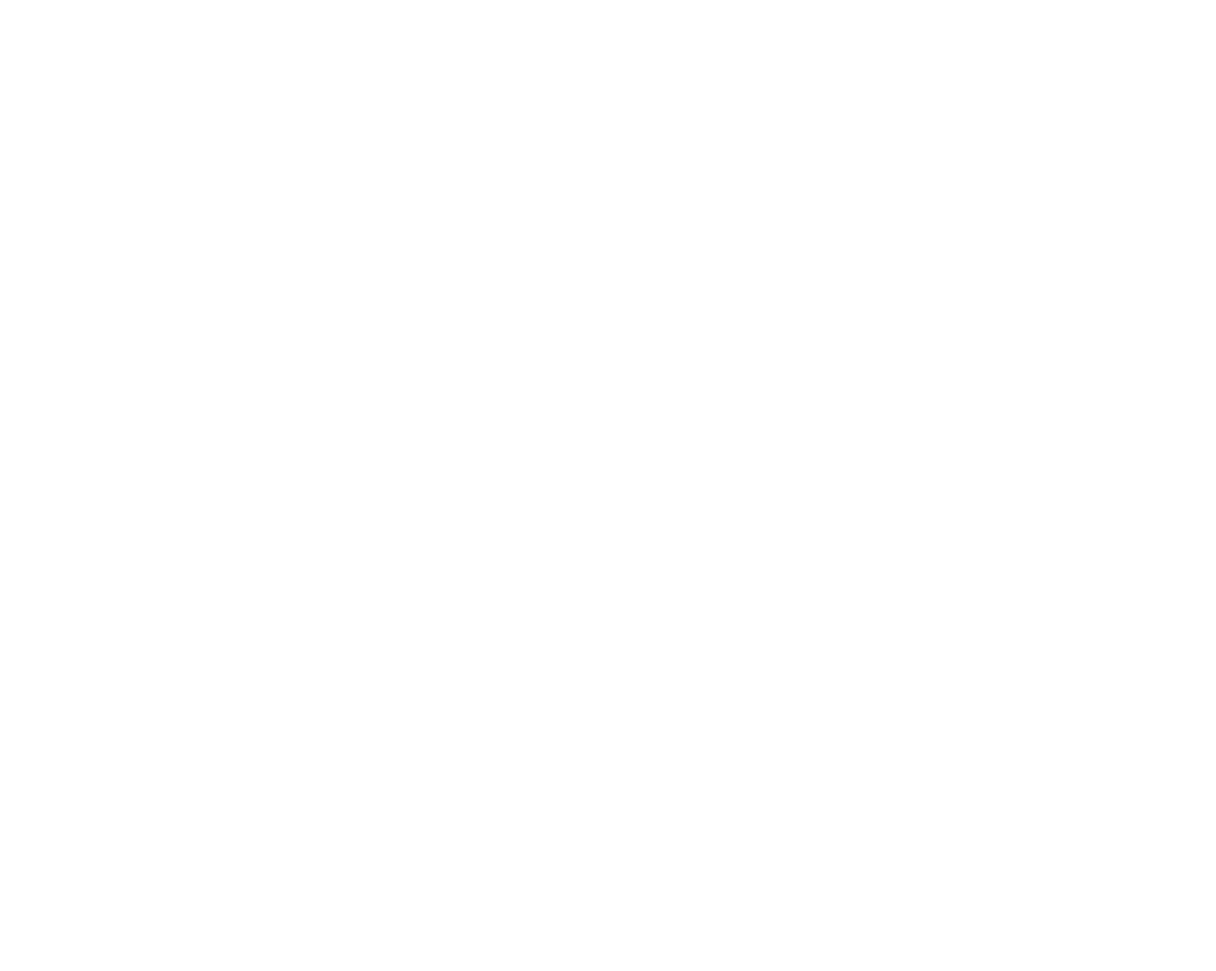
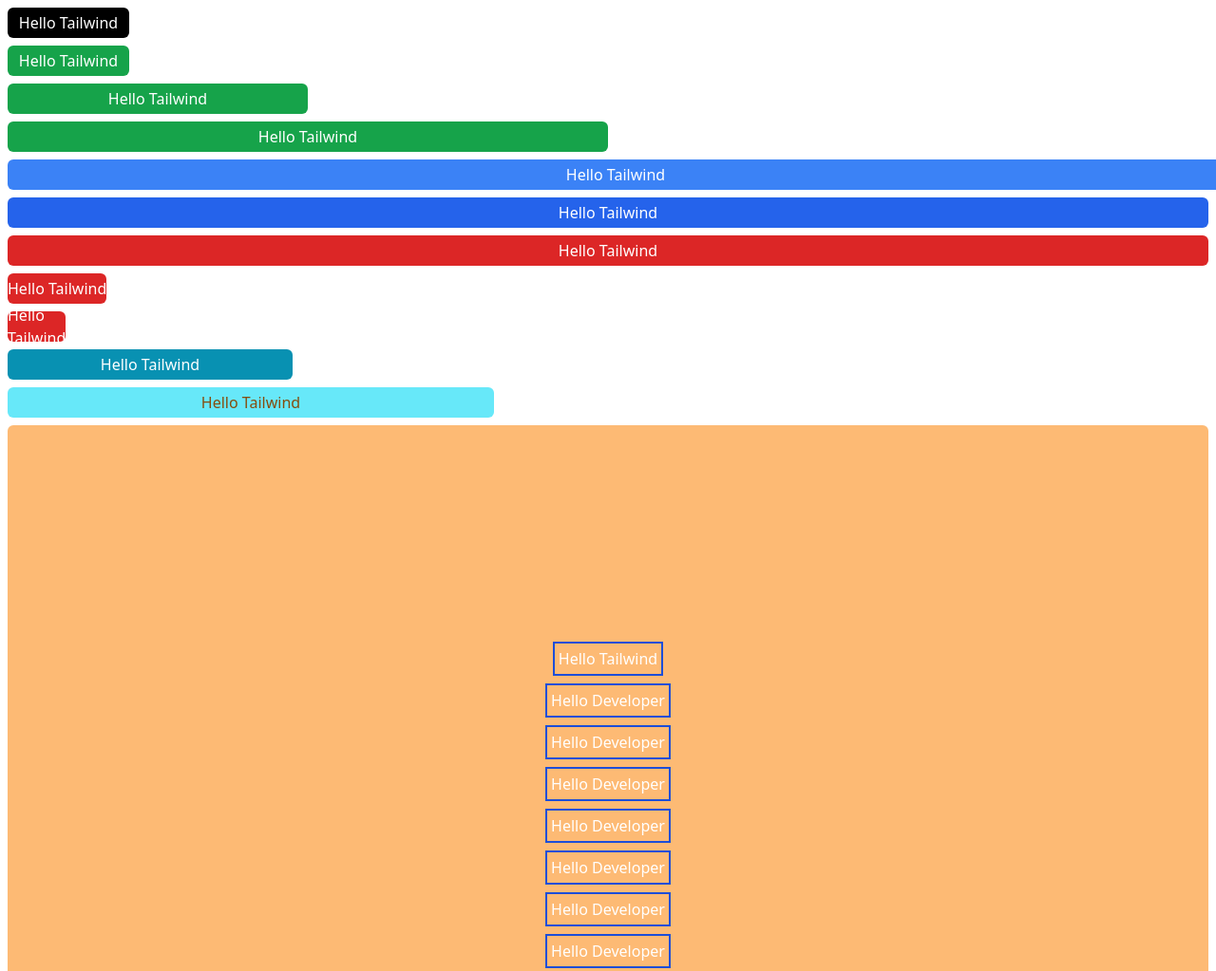
Before and after one commit to call-meRafael/tailwind-crash-course, a plain HTML site: page tailwind-syntax/tailwind-sandbox/05-sizing/index.html in a window 1280 px wide. Shown: the top 1023 px of the page at 95% size. Before the commit the page ends 800 px from the top, so only its background shows below. Drawn offline with nearby package versions, Linux system fonts and the light colour scheme.

Commit message:
fundamentals part 1
finish typography and takes width/height lessons

```diff
--- a/tailwind-syntax/tailwind-sandbox/05-sizing/index.html
+++ b/tailwind-syntax/tailwind-sandbox/05-sizing/index.html
@@ -1,4 +1,4 @@
-<!DOCTYPE html>
+<!doctype html>
 <html lang="en">
   <head>
     <meta charset="UTF-8" />
@@ -7,24 +7,91 @@
     <script src="https://cdn.tailwindcss.com"></script>
     <title>Sizing</title>
   </head>
-  <body>
+  <body class="flex flex-col gap-2 p-2">
     <!-- Width -->
+    <div
+      class="bg-black text-white w-32 flex justify-center items-center h-8 rounded-md"
+    >
+      <p>Hello Tailwind</p>
+    </div>
 
     <!-- Percentages -->
+    <div
+      class="bg-green-600 text-white w-32 flex justify-center items-center h-8 rounded-md"
+    >
+      <p>Hello Tailwind</p>
+    </div>
+    <div
+      class="bg-green-600 text-white w-1/4 flex justify-center items-center h-8 rounded-md"
+    >
+      <p>Hello Tailwind</p>
+    </div>
+    <div
+      class="bg-green-600 text-white w-1/2 flex justify-center items-center h-8 rounded-md"
+    >
+      <p>Hello Tailwind</p>
+    </div>
 
     <!-- Width of the viewport -->
+    <div
+      class="bg-blue-500 text-white w-screen flex justify-center items-center h-8 rounded-md"
+    >
+      <p>Hello Tailwind</p>
+    </div>
 
     <!-- 100% of container -->
+    <div
+      class="bg-blue-600 text-white w-full flex justify-center items-center h-8 rounded-md"
+    >
+      <p>Hello Tailwind</p>
+    </div>
 
     <!-- min/max content -->
+    <div
+      class="bg-red-600 text-white w-max-content flex justify-center items-center h-8 rounded-md"
+    >
+      <p>Hello Tailwind</p>
+    </div>
+    <div
+      class="bg-red-600 text-white w-fit flex justify-center items-center h-8 rounded-md"
+    >
+      <p>Hello Tailwind</p>
+    </div>
+    <div
+      class="bg-red-600 text-white w-min flex justify-center items-center h-8 rounded-md"
+    >
+      <p>Hello Tailwind</p>
+    </div>
 
     <!-- Arbitrary width -->
+    <div
+      class="bg-cyan-600 text-white w-[300px] flex justify-center items-center h-8 rounded-md"
+    >
+      <p>Hello Tailwind</p>
+    </div>
 
     <!-- Max Width -->
+    <div
+      class="bg-cyan-300 text-yellow-800 max-w-lg flex justify-center items-center h-8 rounded-md"
+    >
+      <p>Hello Tailwind</p>
+    </div>
 
     <!-- Height (Most of the same options as widths) -->
 
     <!-- Min Height -->
+    <div
+      class="flex flex-col  gap-2 bg-orange-300 text-yellow-800 min-h-screen flex justify-center items-center h-8 rounded-md"
+    >
+      <p class="border border-blue-700 border-2 p-1 text-white">Hello Tailwind</p>
+      <p class="border border-blue-700 border-2 p-1 text-white">Hello Developer</p>
+      <p class="border border-blue-700 border-2 p-1 text-white">Hello Developer</p>
+      <p class="border border-blue-700 border-2 p-1 text-white">Hello Developer</p>
+      <p class="border border-blue-700 border-2 p-1 text-white">Hello Developer</p>
+      <p class="border border-blue-700 border-2 p-1 text-white">Hello Developer</p>
+      <p class="border border-blue-700 border-2 p-1 text-white">Hello Developer</p>
+      <p class="border border-blue-700 border-2 p-1 text-white">Hello Developer</p>
+    </div>
 
     <!-- Max Height -->
 
```
Also changed, not shown: tailwind-syntax/tailwind-sandbox/04-typography/index.html (+24 -0 lines).
